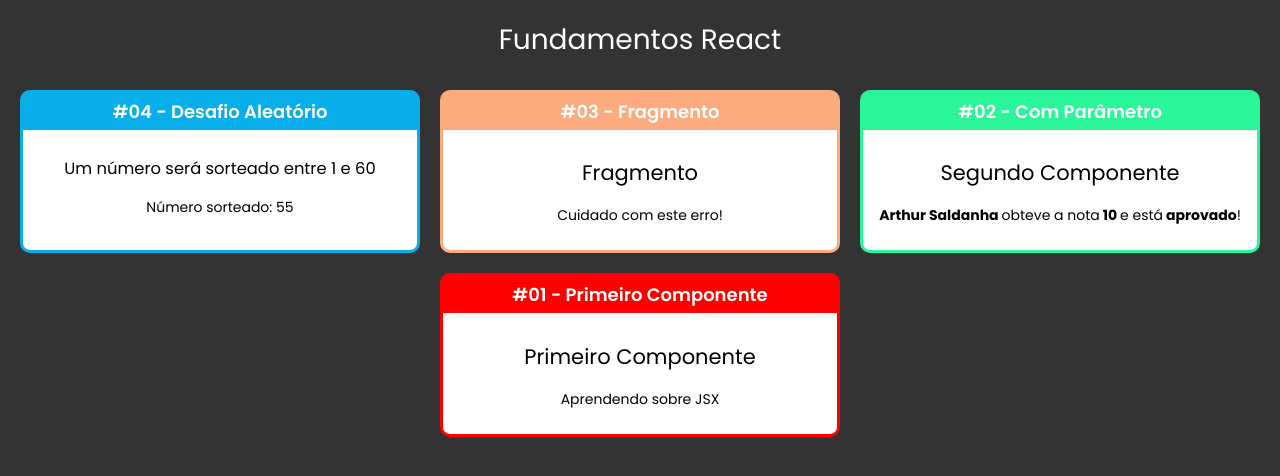
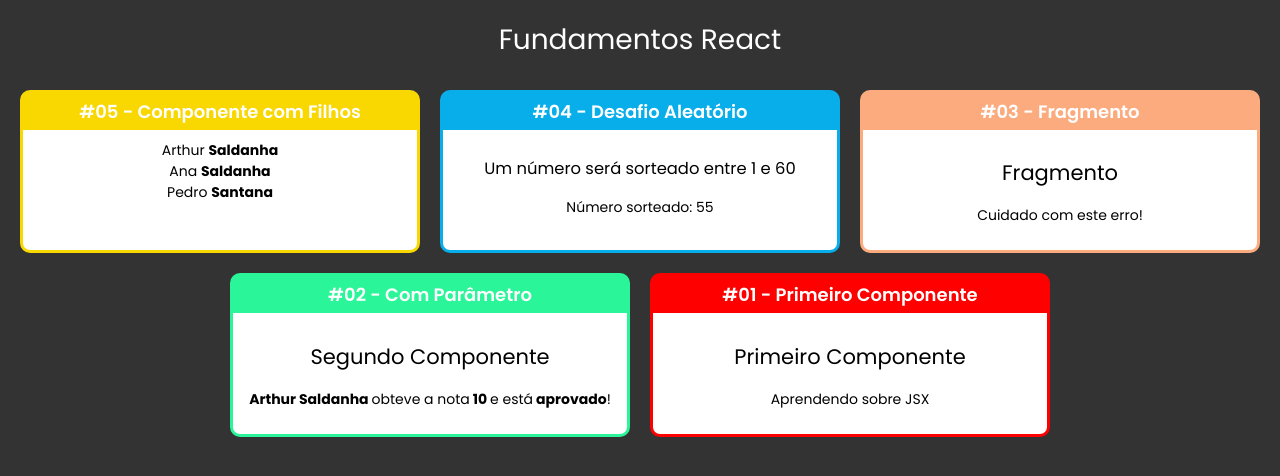
Before and after one commit to arthursaldanha/Learning-ReactJS, a React (Create React App) app: page / in a window 1280 px wide. Shown: the top 476 px of the page. Built offline with nearby package versions, Linux system fonts and the light colour scheme.

Commit message:
Trabalhando com Herança nos Componentes

```diff
--- a/src/App.jsx
+++ b/src/App.jsx
@@ -1,7 +1,8 @@
 import React from 'react';
 import "./App.css"
 
-import Card from "./components/layout/Card.jsx"
+import Card from "./components/layout/Card.jsx";
+import Familia from "./components/basics/Familia.jsx";
 import Primeiro from "./components/basics/Primeiro.jsx";
 import ComParametro from "./components/basics/ComParametro.jsx";
 import Fragmento from "./components/basics/Fragmento.jsx";
@@ -13,6 +14,10 @@ const App = (props) => {
          <h1>Fundamentos React</h1>
 
          <div className="Cards">
+            <Card titulo="#05 - Componente com Filhos" color="#F8D800">
+               <Familia sobrenome="Saldanha"></Familia>
+            </Card>
+
             <Card titulo="#04 - Desafio Aleatório" color="#08AEEA">
                <Aleatorio
                   min={1}
--- /dev/null
+++ b/src/components/basics/Familia.jsx
@@ -0,0 +1,16 @@
+import React from 'react';
+
+import FamiliaMembro from "./FamiliaMembro"
+
+const Familia = (props) => {
+
+   return (
+      <div>
+         <FamiliaMembro nome="Arthur" sobrenome={props.sobrenome} />
+         <FamiliaMembro nome="Ana" {...props} />
+         <FamiliaMembro nome="Pedro" sobrenome="Santana" />
+      </div>
+   );
+}
+
+export default Familia;
--- /dev/null
+++ b/src/components/basics/FamiliaMembro.jsx
@@ -0,0 +1,10 @@
+import React from 'react';
+
+const FamiliaMembro = (props) => {
+
+   return (
+      <div>{props.nome} <strong>{props.sobrenome}</strong></div>
+   );
+}
+
+export default FamiliaMembro
```
